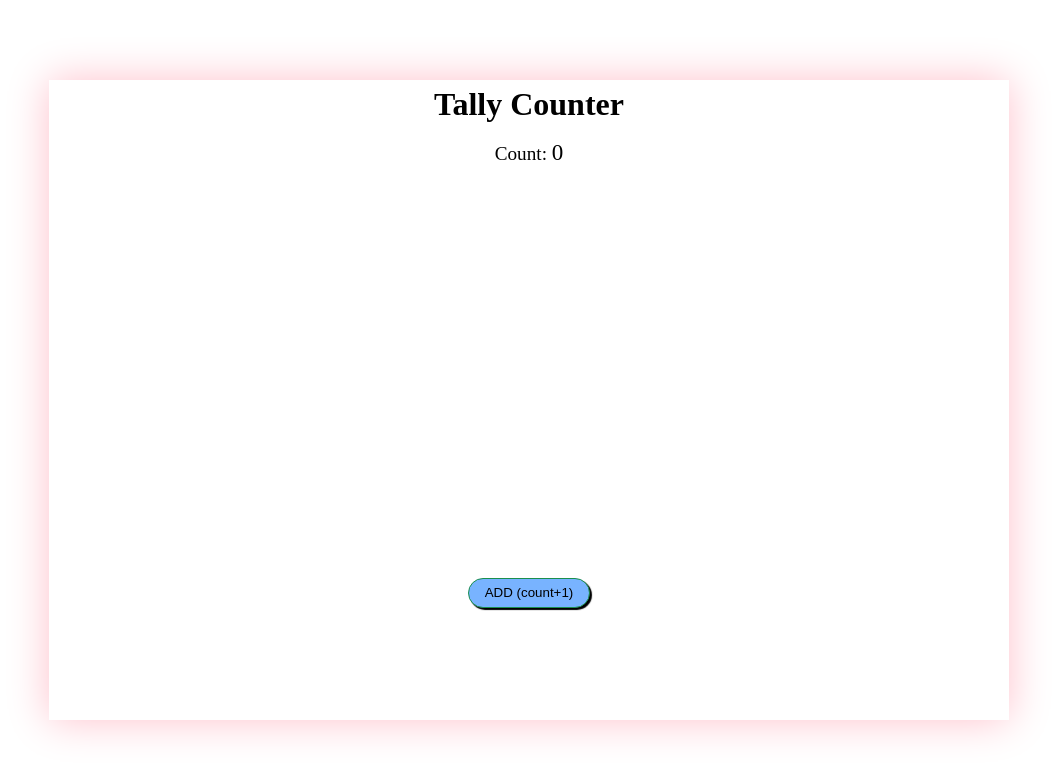
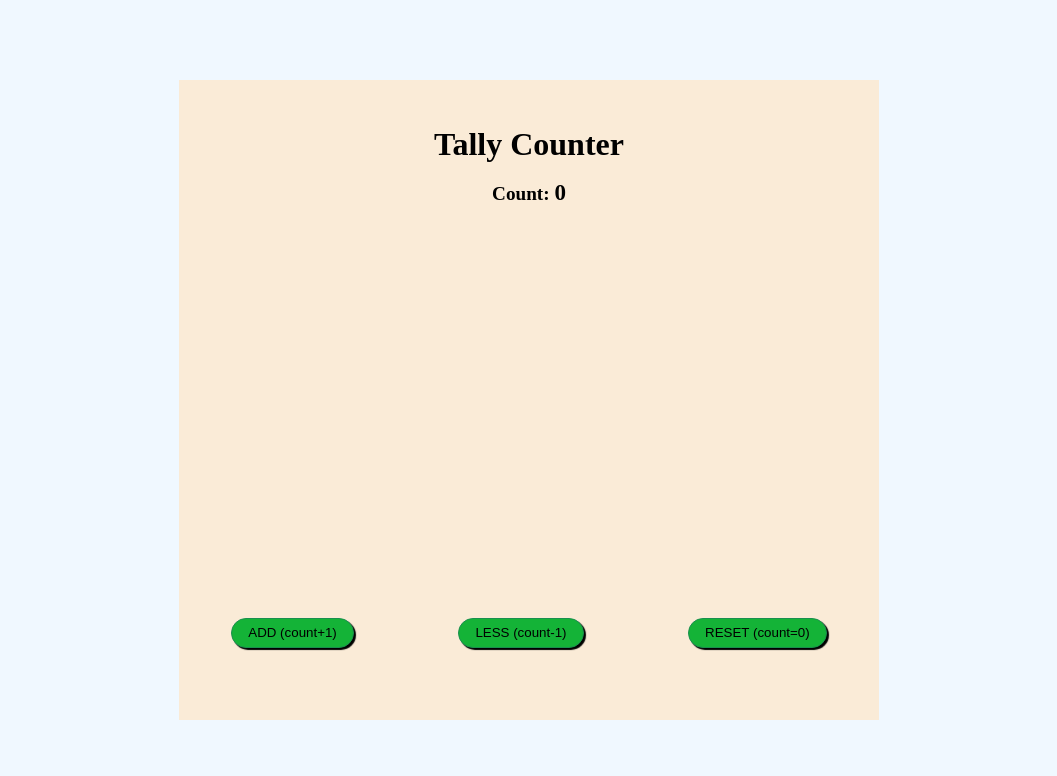
Before and after one commit to anand-yadav55/tally-counter, a website: page index.html in a window 1280 px wide. Shown: the whole page, without its empty margins (111-1168 px from the left). Drawn offline with Linux system fonts and the light colour scheme.

Commit message:
added reset and subtraction button and UI Improvements

```diff
--- a/index.html
+++ b/index.html
@@ -14,7 +14,11 @@
             <div class="count-container">Count: <span class="count"></span></div>
             <div class="tally"></div>
         </div>
-        <button class="add">ADD (count+1)</button>
+        <div class="controlButtons">
+            <button class="add">ADD (count+1)</button>
+            <button class="subtract">LESS (count-1)</button>
+            <button class="reset">RESET (count=0)</button>
+        </div>
     </div>
     <script src="src/index.js"></script>
 </body>
--- a/src/index.css
+++ b/src/index.css
@@ -5,13 +5,18 @@
   overflow-wrap: break-word;
   line-height: 3rem;
 }
+body {
+  background-color: aliceblue;
+}
 .container {
   margin: auto;
   margin-top: 10vh;
   width: 75vw;
+  max-width: 700px;
   height: 80vh;
-  box-shadow: 0 0 5vh pink;
+  padding-top: 2.5rem;
   align-items: center;
+  background-color: antiquewhite;
 }
 header {
   font-size: xx-large;
@@ -22,6 +27,7 @@ header {
   margin: auto;
   width: fit-content;
   font-size: larger;
+  font-weight: bold;
 }
 .count {
   font-size: larger;
@@ -30,6 +36,7 @@ header {
 }
 .tally {
   font-size: large;
+  font-weight: 900;
   letter-spacing: 1rem;
   max-width: 70%;
   min-width: 30%;
@@ -38,17 +45,23 @@ header {
   height: 50vh;
   overflow-y: auto;
 }
-
-.add {
+button {
   border: 0.01rem solid rgb(26, 143, 79);
   border-radius: 2rem;
   padding: 0.4rem 1rem;
-  background-color: rgb(120, 179, 255);
+  background-color: rgb(20, 179, 55);
   margin: auto;
-  display: block;
+  justify-content: space-around;
+  display: inline;
   box-shadow: 2px 2px 1px black;
   line-height: normal;
+  outline: 0;
 }
-.add:active {
+button:active {
   box-shadow: none;
+  background-color: rgb(48, 77, 54);
 }
+.controlButtons {
+  justify-content: space-between;
+  display: flex;
+}
--- a/src/index.js
+++ b/src/index.js
@@ -1,6 +1,9 @@
 const count = document.getElementsByClassName("count")[0];
 const tally = document.getElementsByClassName("tally")[0];
 const addButton = document.getElementsByClassName("add")[0];
+const subtractButton = document.getElementsByClassName("subtract")[0];
+const resetButton = document.getElementsByClassName("reset")[0];
+
 let counter = 0;
 if (typeof Storage !== "undefined") {
   if (!localStorage.getItem("countForTallyCounter")) {
@@ -35,6 +38,22 @@ if (typeof Storage !== "undefined") {
     count.innerText = counter;
     tallyMaker(counter);
   });
+  subtractButton.addEventListener("click", () => {
+    if (counter <= 0) {
+      alert("cannot go less than 0");
+      return;
+    }
+    counter -= 1;
+    localStorage.setItem("countForTallyCounter", counter);
+    count.innerText = counter;
+    tallyMaker(counter);
+  });
+  resetButton.addEventListener("click", () => {
+    counter = 0;
+    localStorage.setItem("countForTallyCounter", counter);
+    count.innerText = counter;
+    tallyMaker(counter);
+  });
 } else {
   alert("Your browser does not support local storage!!!.\nEnable it.");
 }
```
